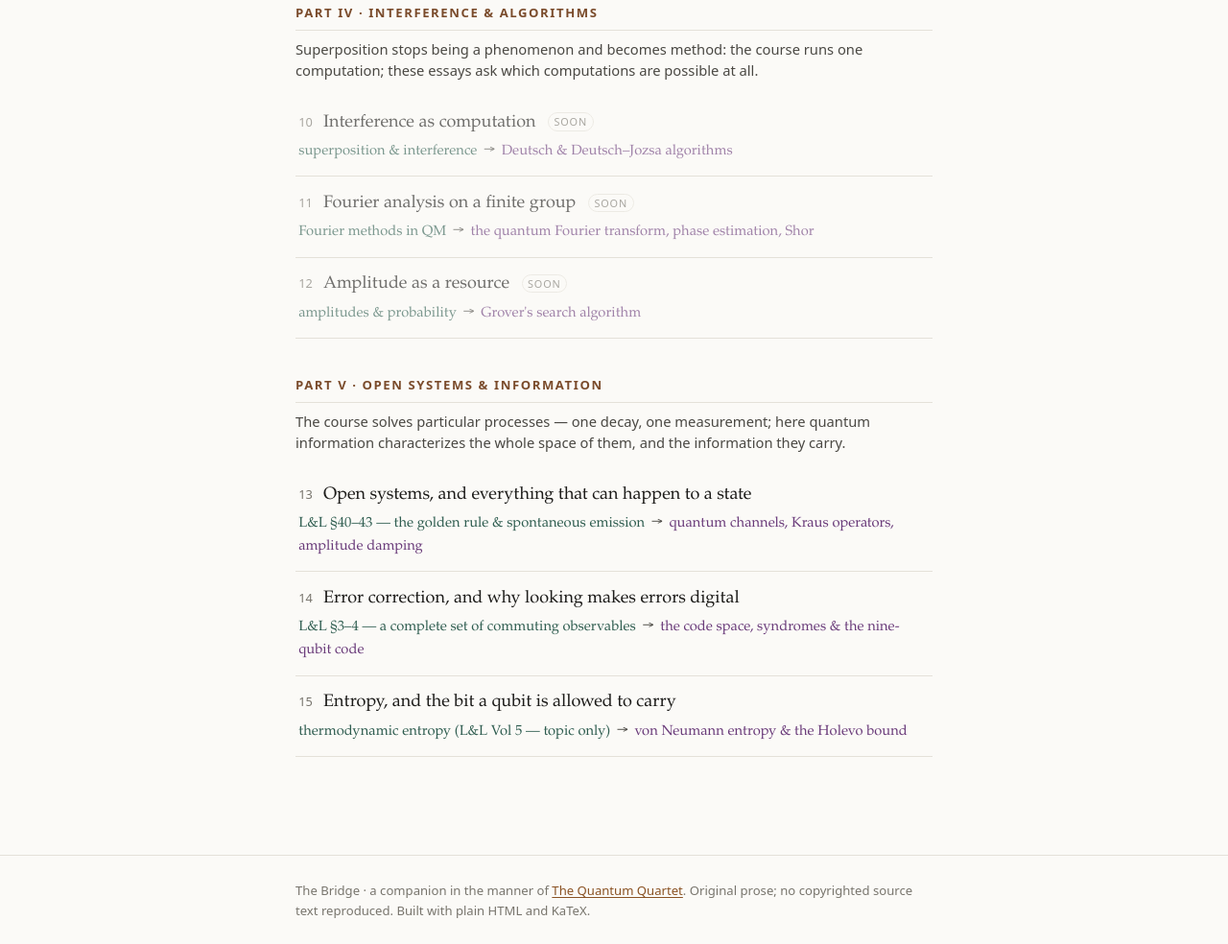
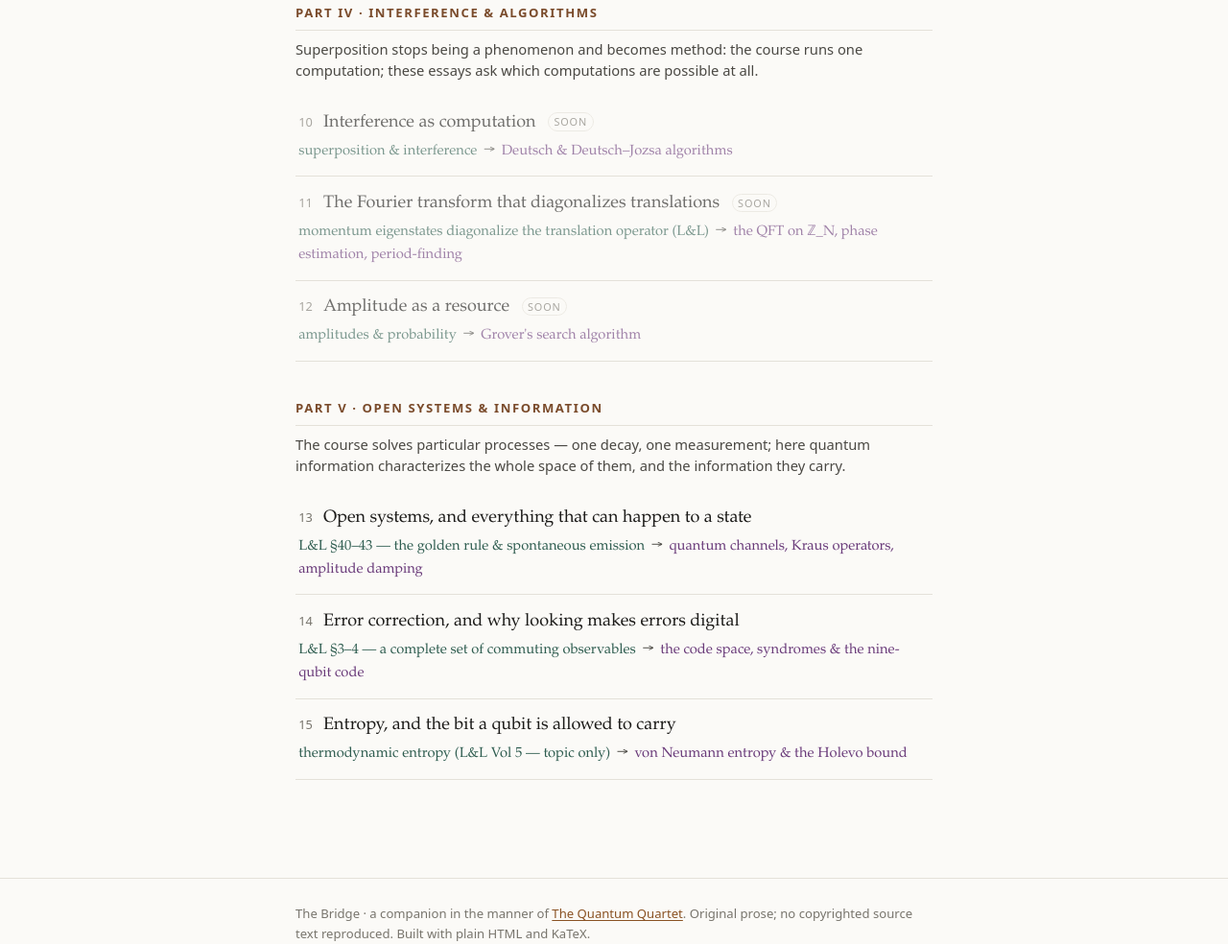
Before and after one commit to AnthonyKot/quantum-bridge, a plain HTML site: page index.html in a window 1280 px wide. Shown: the part 1957-2941 px from the top of the page at 96% size. Drawn offline with nearby package versions, Linux system fonts and the light colour scheme.

Commit message:
verify.sh: assert prev/next chain contiguity; update essay 11 map crossing
- verify.sh now checks the last hand-verified invariant: for the written essays
  in contents order, each next-link equals the following essay and each prev the
  preceding one (endpoints -> contents). A resolving link isn't a correct chain
  (06->09 resolves whether or not 07/08 sit between); negative-tested to fail on
  a resolving-but-wrong pointer.
- index: retire essay 11's stale 'Fourier methods in QM' crossing on the public
  map; advertise the translation-operator framing (momentum eigenstates
  diagonalize translations -> QFT on Z_N, phase estimation, period-finding).

Co-Authored-By: Claude Opus 4.8 (1M context) <noreply@anthropic.com>

```diff
--- a/index.html
+++ b/index.html
@@ -121,9 +121,9 @@
             &nbsp;→&nbsp; <span class="b-to">Deutsch &amp; Deutsch–Jozsa algorithms</span></span>
         </span></li>
         <li><span class="stub">
-          <span class="n">11</span>Fourier analysis on a finite group <span class="soon">soon</span>
-          <span class="bridge-line"><span class="b-from">Fourier methods in QM</span>
-            &nbsp;→&nbsp; <span class="b-to">the quantum Fourier transform, phase estimation, Shor</span></span>
+          <span class="n">11</span>The Fourier transform that diagonalizes translations <span class="soon">soon</span>
+          <span class="bridge-line"><span class="b-from">momentum eigenstates diagonalize the translation operator (L&amp;L)</span>
+            &nbsp;→&nbsp; <span class="b-to">the QFT on ℤ_N, phase estimation, period-finding</span></span>
         </span></li>
         <li><span class="stub">
           <span class="n">12</span>Amplitude as a resource <span class="soon">soon</span>
```
Also changed, not shown: 1 other file.
